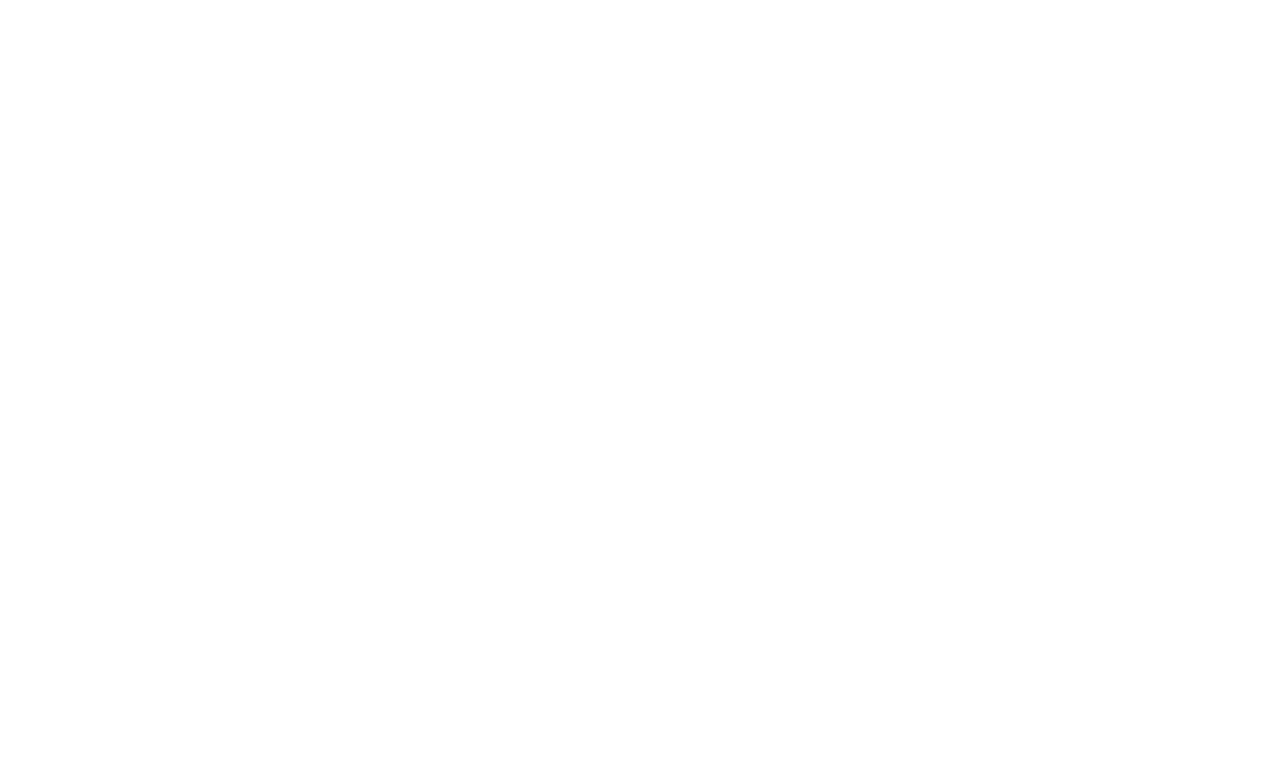
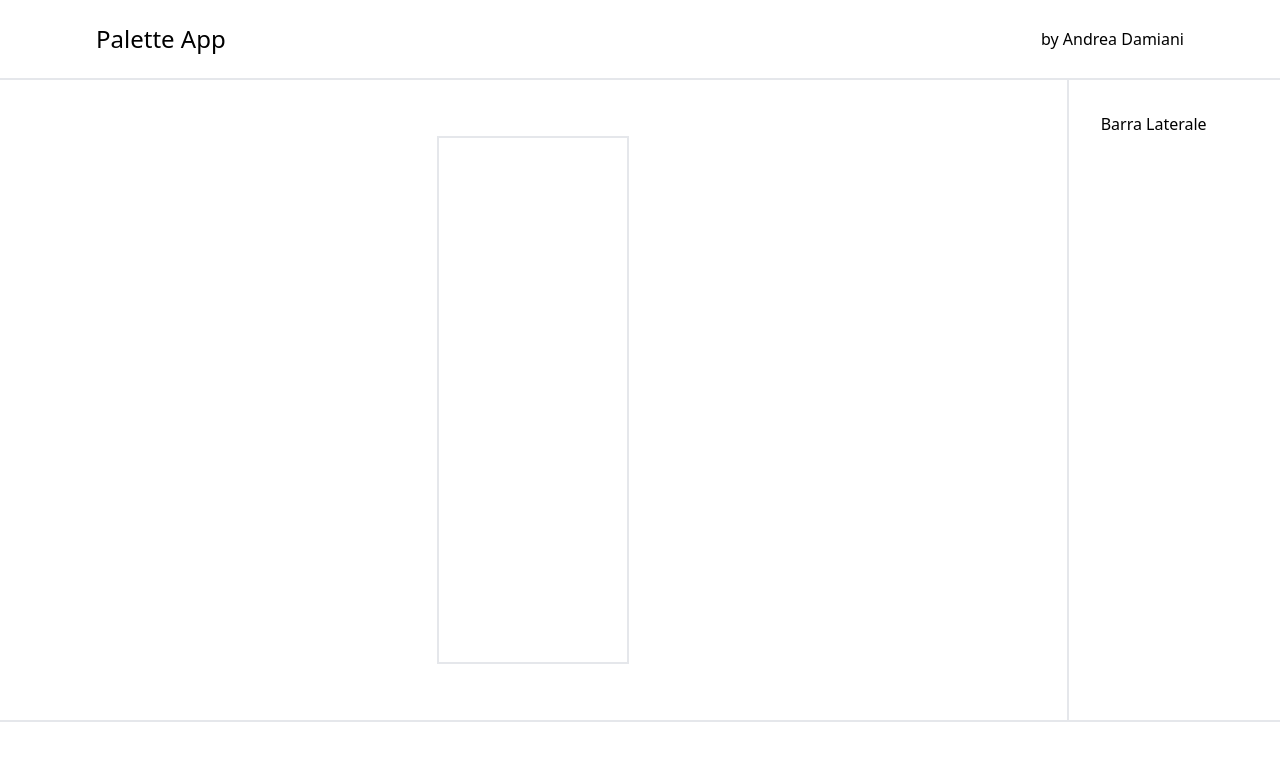
Before and after one commit to andrea-dam/palette-app, a Vue app: page / in a window 1280 px wide. Shown: the top 760 px of the page. Built offline with nearby package versions, Linux system fonts and the light colour scheme.

Commit message:
Impostato layout app

```diff
--- a/index.html
+++ b/index.html
@@ -5,10 +5,10 @@
         <link rel="icon" href="/favicon.ico" />
         <meta name="viewport" content="width=device-width, initial-scale=1.0" />
         <title>Vite App</title>
-        <link rel="stylesheet" href="./src/style.css" />
+        <link rel="stylesheet" href="/src/style.css" />
     </head>
     <body>
-        <div id="app"></div>
+        <div id="app" />
         <script type="module" src="/src/main.js"></script>
     </body>
 </html>
--- a/package.json
+++ b/package.json
@@ -1,5 +1,5 @@
 {
-    "name": "tv-template",
+    "name": "palette-app",
     "version": "0.0.0",
     "private": true,
     "scripts": {
@@ -8,6 +8,7 @@
         "preview": "vite preview"
     },
     "dependencies": {
+        "@vueuse/core": "^10.0.2",
         "vue": "^3.2.45"
     },
     "devDependencies": {
--- a/src/App.vue
+++ b/src/App.vue
@@ -1,5 +1,21 @@
-<template></template>
+<template>
+    <div class="grid h-screen grid-rows-10">
+        <header class="row-span-1 flex items-center justify-between border-b-2 px-24">
+            <h1 class="text-2xl">Palette App</h1>
+            <h2>by Andrea Damiani</h2>
+        </header>
+        <div class="row-span-8 grid grid-cols-12">
+            <main class="container col-span-10 flex items-center justify-around p-14">
+                <ColorCard />
+            </main>
+            <aside class="col-span-2 border-l-2 p-8">Barra Laterale</aside>
+        </div>
+        <footer class="row-span-1 border-t-2"></footer>
+    </div>
+</template>
 
-<script setup></script>
+<script setup>
+import ColorCard from "./components/ColorCard.vue";
+</script>
 
 <style scoped></style>
--- /dev/null
+++ b/src/components/ColorCard.vue
@@ -0,0 +1,3 @@
+<template>
+    <div class="h-full w-48 border-2"></div>
+</template>
--- a/tailwind.config.js
+++ b/tailwind.config.js
@@ -2,7 +2,16 @@
 module.exports = {
     content: ["./index.html", "./src/**/*.{vue,js,ts,jsx,tsx}"],
     theme: {
-        extend: {},
+        extend: {
+            gridTemplateRows: {
+                10: "repeat(10, minmax(0, 1fr))",
+            },
+            gridRow: {
+                "span-7": "span 7 / span 7",
+                "span-8": "span 8 / span 8",
+                "span-9": "span 9 / span 9",
+            },
+        },
     },
     plugins: [],
 };
```
Also changed, not shown: 1 other file (tests, documents, lock files or other folders).
